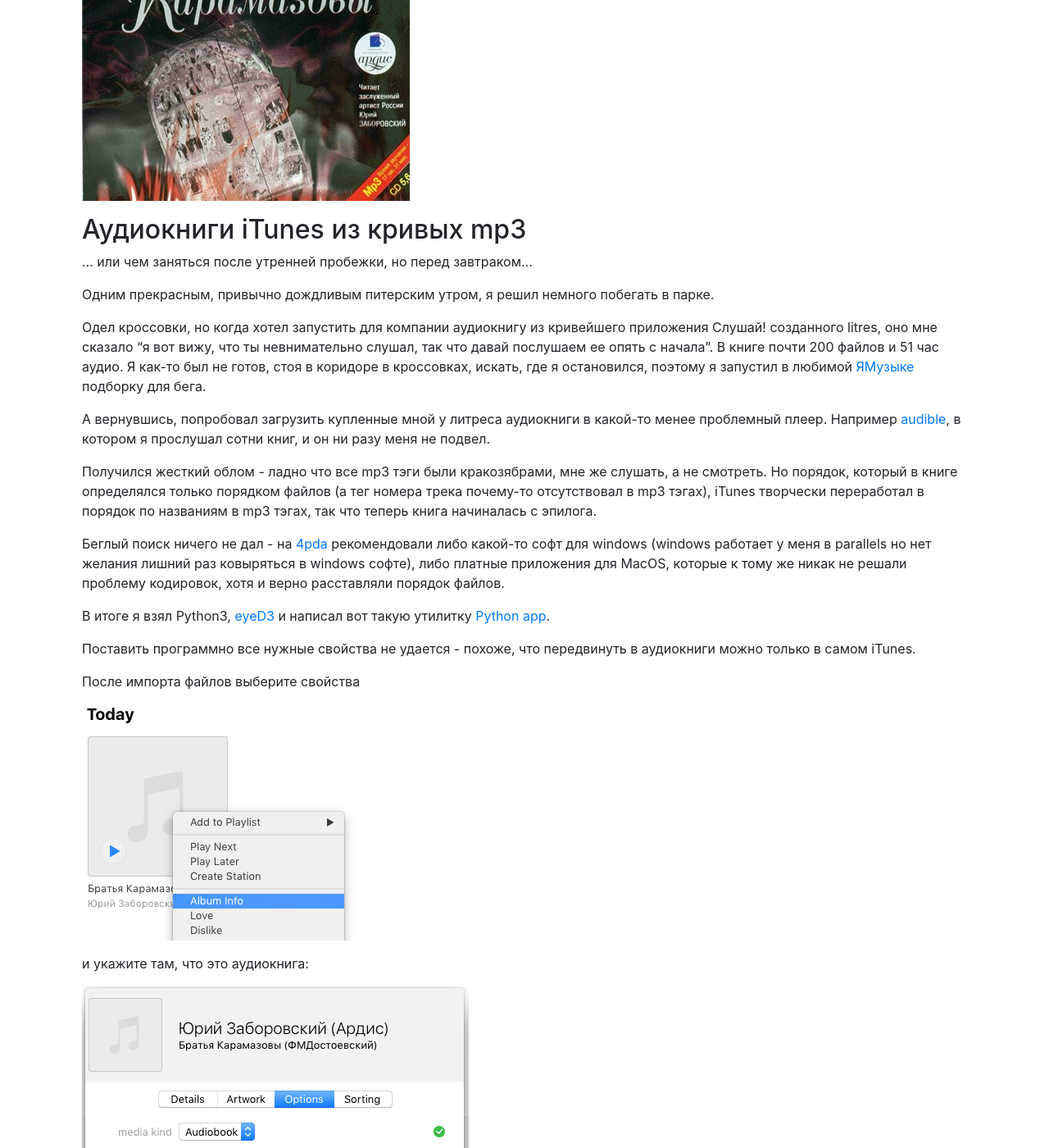
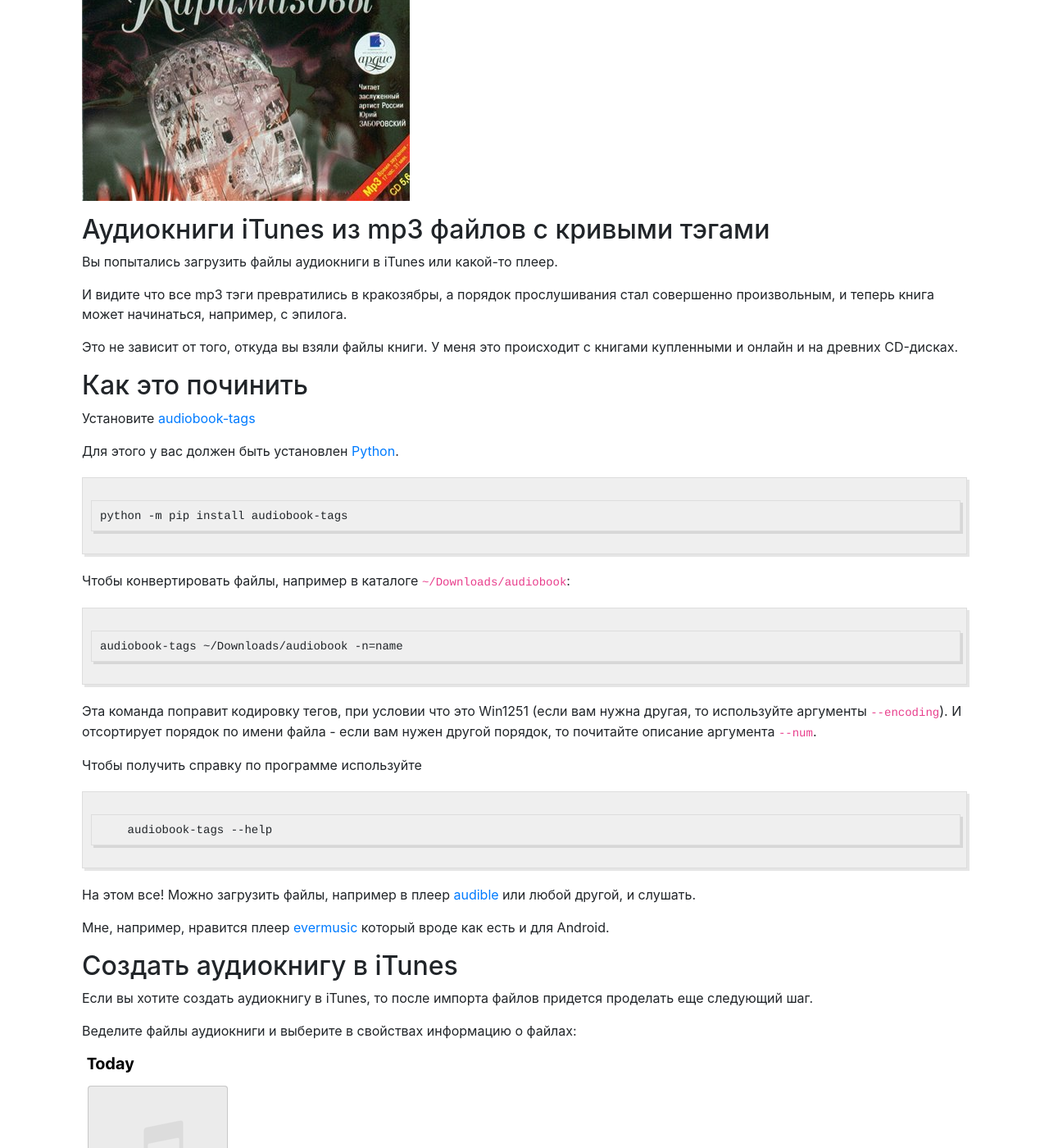
Before and after one commit to andgineer/sorokin.engineer, a Jekyll site: the page built from posts/ru/_posts/2017-10-15-itunes_audiobook_from_mp3.md, in a window 1280 px wide and 1400 px high, scrolled down 311 px. Shown: the whole window at 82% size. Built offline with Jekyll 4.4.1, drawn with Linux system fonts in a browser that asks for light colours; nearby versions of some CDN libraries; some of the changed text lies outside the part shown.

Commit message:
audiobook-tags post actualized

```diff
--- a/posts/ru/_posts/2017-10-15-itunes_audiobook_from_mp3.md
+++ b/posts/ru/_posts/2017-10-15-itunes_audiobook_from_mp3.md
@@ -9,41 +9,49 @@
 ---
 ![](/images/brothers_karamazov_ardis.jpg)
 
-## Аудиокниги iTunes из кривых mp3
-... или чем заняться после утренней пробежки, но перед завтраком...
+## Аудиокниги iTunes из mp3 файлов с кривыми тэгами
+Вы попытались загрузить файлы аудиокниги в iTunes или какой-то плеер.
 
-Одним прекрасным, привычно дождливым питерским утром, я решил немного побегать в парке.
+И видите что все mp3 тэги превратились в кракозябры, а порядок прослушивания стал совершенно произвольным, и
+теперь книга может начинаться, например, с эпилога.
 
-Одел кроссовки, но когда хотел запустить для компании аудиокнигу из кривейшего приложения Слушай!
-созданного litres, оно мне сказало "я вот вижу, что ты невнимательно слушал, так что давай
-послушаем ее опять с начала". В книге почти 200 файлов и 51 час аудио. Я как-то был не готов,
-стоя в коридоре в кроссовках, искать, где я остановился, поэтому я запустил в любимой
-[ЯМузыке](https://music.yandex.ru/home) подборку для бега.
+Это не зависит от того, откуда вы взяли файлы книги. У меня это происходит с книгами купленными и онлайн и на древних
+CD-дисках.
 
-А вернувшись, попробовал загрузить купленные мной у литреса аудиокниги в какой-то менее проблемный плеер.
-Например [audible](http://www.audible.com), в котором я прослушал сотни книг, и он ни разу меня не подвел.
+## Как это починить
 
-Получился жесткий облом - ладно что все mp3 тэги были кракозябрами, мне же слушать, а не смотреть.
-Но порядок, который в книге определялся только порядком файлов (а тег номера трека почему-то отсутствовал
-в mp3 тэгах), iTunes творчески переработал в порядок по названиям в mp3 тэгах, так что теперь книга
-начиналась с эпилога.
+Установите [audiobook-tags](https://github.com/andgineer/itunes-audiobook-from-mp3)
 
-Беглый поиск ничего не дал - на [4pda](https://4pda.ru/forum/index.php?showtopic=114851)
-рекомендовали либо какой-то софт для windows (windows работает у меня
-в parallels но нет желания лишний раз ковыряться в windows софте), либо платные приложения для MacOS,
-которые к тому же никак не решали проблему кодировок, хотя и верно расставляли порядок файлов.
+Для этого у вас должен быть установлен [Python](https://www.python.org/downloads/).
 
-В итоге я взял Python3, [eyeD3](https://eyed3.readthedocs.io/en/latest/) и написал вот такую утилитку
-[Python app](https://github.com/andgineer/itunes-audiobook-from-mp3).
+    python -m pip install audiobook-tags
 
-Поставить программно все нужные свойства не удается - похоже, что передвинуть в аудиокниги можно
-только в самом iTunes.
+Чтобы конвертировать файлы, например в каталоге `~/Downloads/audiobook`:
 
-После импорта файлов выберите свойства
+    audiobook-tags ~/Downloads/audiobook -n=name
+
+Эта команда поправит кодировку тегов, при условии что это Win1251 (если вам нужна другая, то используйте
+аргументы `--encoding`). И отсортирует порядок по имени файла - если вам нужен другой порядок, то почитайте
+описание аргумента `--num`.
+
+Чтобы получить справку по программе используйте
+
+        audiobook-tags --help
+
+На этом все! Можно загрузить файлы, например в плеер [audible](http://www.audible.com) или любой другой, и слушать.
+
+Мне, например, нравится плеер [evermusic](https://apps.apple.com/ru/app/evermusic-%D0%BE%D1%84%D1%84%D0%BB%D0%B0%D0%B9%D0%BD-%D0%B0%D1%83%D0%B4%D0%B8%D0%BE%D0%BF%D0%BB%D0%B5%D0%B5%D1%80/id885367198)
+который вроде как есть и для Android.
+
+## Создать аудиокнигу в iTunes
+
+Если вы хотите создать аудиокнигу в iTunes, то после импорта файлов придется проделать еще следующий шаг.
+
+Веделите файлы аудиокниги и выберите в свойствах информацию о файлах:
 
 ![](/images/itunes_media_kind.png)
 
-и укажите там, что это аудиокнига:
+укажите там, что это аудиокнига:
 
 ![](/images/itunes_media_kind_select.png)
 
```
Also changed, not shown: posts/en/_posts/2017-10-15-itunes_audiobook_from_mp3.md (+37 -6 lines).
